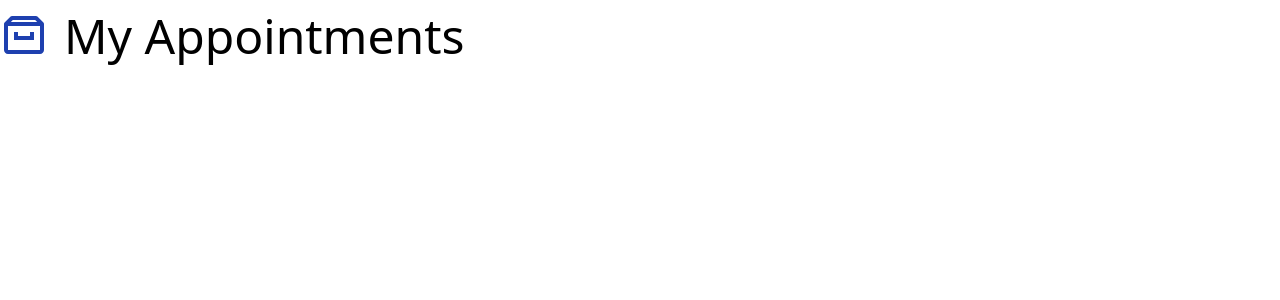
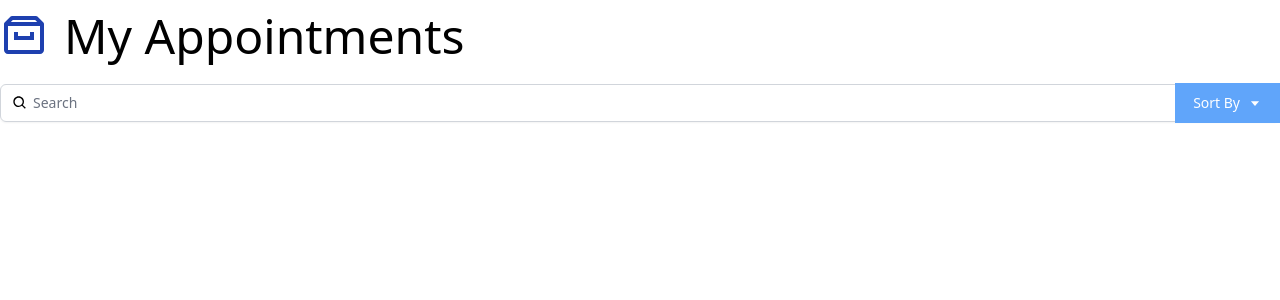
Before and after one commit to olaassem/react-interface, a React (Create React App) app: page / in a window 1280 px wide. Shown: the top 300 px of the page. Built offline with nearby package versions, Linux system fonts and the light colour scheme.

Commit message:
adds Search comp

```diff
--- a/src/App.js
+++ b/src/App.js
@@ -1,14 +1,14 @@
 import { BiArchive } from 'react-icons/bi';
+import Search from './components/Search';
 
 function App() {
   return (
     <div className="App container mx-auto mt-3 font-thin">
-      <header className="App-header">
-        <h1 className="text-5xl">
-          <BiArchive className="inline-block text-blue-800 align-top mr-4" />
-          My Appointments
-        </h1>
-      </header>
+      <h1 className="text-5xl">
+        <BiArchive className="inline-block text-blue-800 align-top mr-4" />
+        My Appointments
+      </h1>
+      <Search />
     </div>
   );
 }
--- /dev/null
+++ b/src/components/Search.js
@@ -0,0 +1,27 @@
+import React from "react";
+import {BiSearch, BiCaretDown} from "react-icons/bi";
+
+const Search = () => {
+  return (
+    <div className="py-5">
+      <div className="mt-1 relative rounded-md shadow-sm">
+        <div className="absolute inset-y-0 left-0 pl-3 flex items-center pointer-events-none">
+          <BiSearch />
+          <label htmlFor="query" className="sr-only" />
+        </div>
+        <input type="text" name="query" id="query" value=""
+          className="pl-8 rounded-md focus:ring-indigo-500 focus:border-indigo-500 block w-full sm:text-sm border-gray-300" placeholder="Search" />
+        <div className="absolute inset-y-0 right-0 flex items-center">
+          <div>
+            <button type="button"
+              className="justify-center px-4 py-2 bg-blue-400 border-2 border-blue-400 text-sm text-white hover:bg-blue-700 focus:outline-none focus:ring-2 focus:ring-offset-2 flex items-center" id="options-menu" aria-haspopup="true" aria-expanded="true">
+              Sort By <BiCaretDown className="ml-2" />
+            </button>
+          </div>
+        </div>
+      </div>
+    </div>
+  )
+}
+
+export default Search;
```
